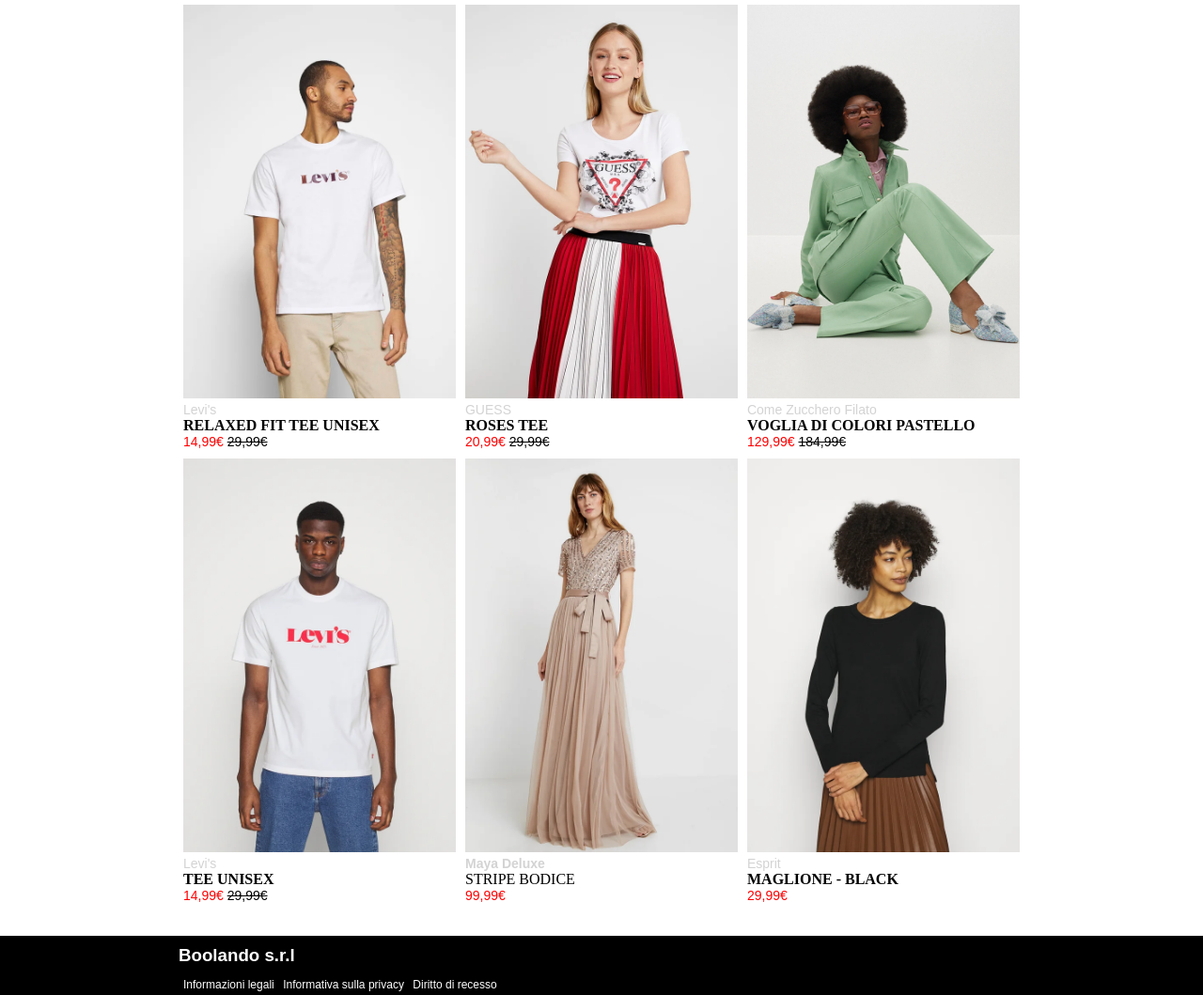
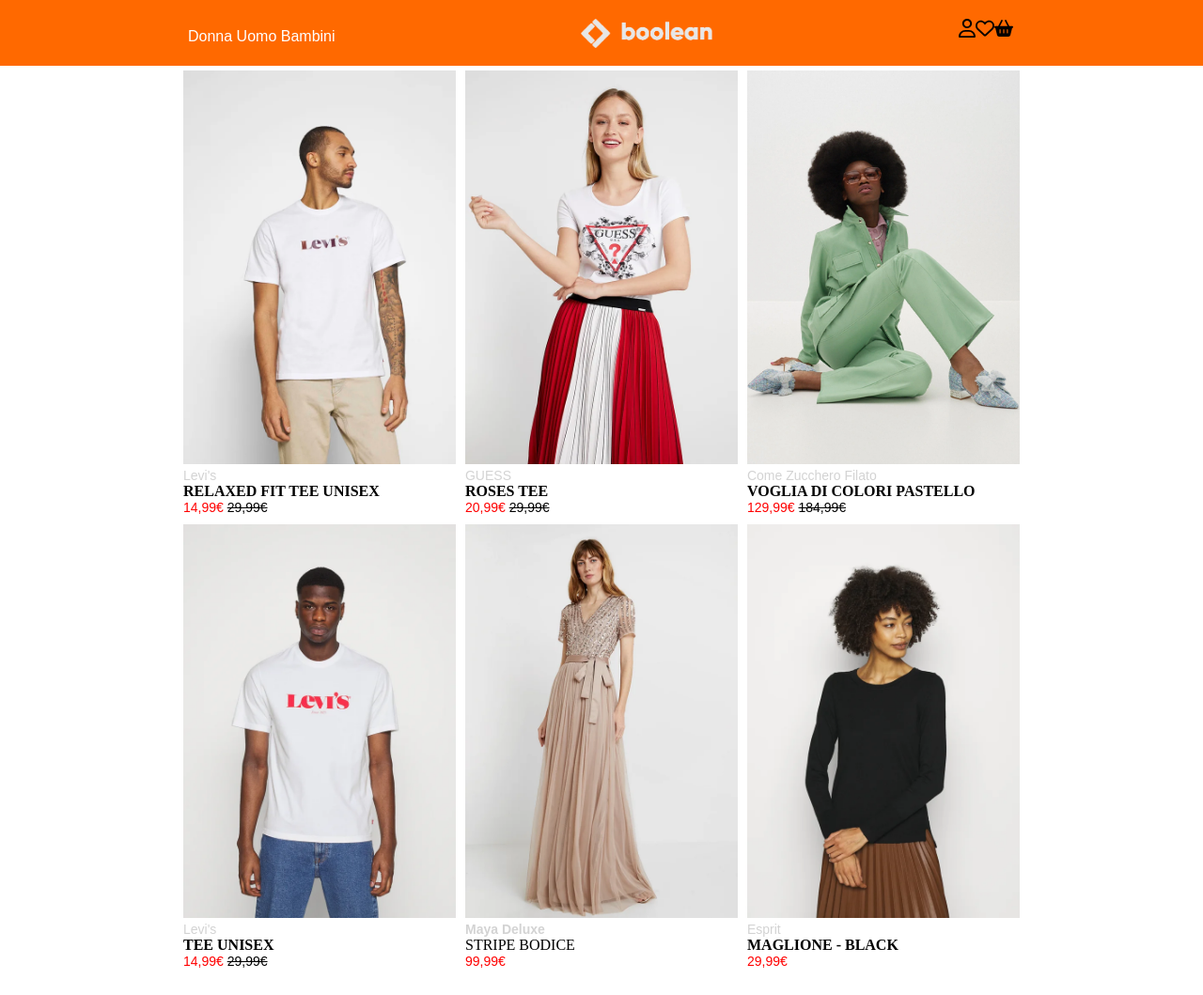
Before and after one commit to JacopoMarini/html-css-boolando, a plain HTML site: page index.html in a window 1280 px wide. Shown: the top 1059 px of the page at 94% size. Drawn offline with Linux system fonts and the light colour scheme.

Commit message:
Nav completato

```diff
--- a/css/app.css
+++ b/css/app.css
@@ -10,7 +10,37 @@
 
 /* ----- NAV ----- */
 
+.orange{
+    background-color: #ff6900;
+    height: 70px;
+}
 
+.nav{
+    display: flex;
+    justify-content: space-between;
+    align-content: center;
+}
+
+.nav__list{
+    padding-left: 10px;
+    padding-top: 20px;
+    color: white;
+}
+
+.nav__logo{
+    width: 140px;
+    height: 40px;
+    padding-top: 20px;
+}
+
+.nav__icons{
+    display: flex;
+    flex-direction: row;
+    height: 20px;
+    width: 20px;
+    padding-top: 20px;
+    padding-right: 50px;
+}
 
 /* ----- MISC ----- */
 
--- a/index.html
+++ b/index.html
@@ -9,9 +9,26 @@
 </head>
 <body>
 
-    <section>
+    <section class="orange">
         <div class="container">
+            <div class="nav">
+             <div class="nav__list">
+                <ul>
+                    <li>Donna</li>
+                    <li>Uomo</li>
+                    <li>Bambini</li>
+                </ul>
+             </div>
+             <div class="nav__logo">
+                <img src="img/boolean-logo.png" alt="">
+             </div>
 
+             <div class="nav__icons">
+                <img class="icons" src="img/user-regular.svg" alt="">
+                <img class="icons" src="img/heart-regular.svg" alt="">
+                <img class="icons" src="img/basket-shopping-solid.svg" alt="">
+             </div>
+            </div>
         </div>
     </section>
 
```
